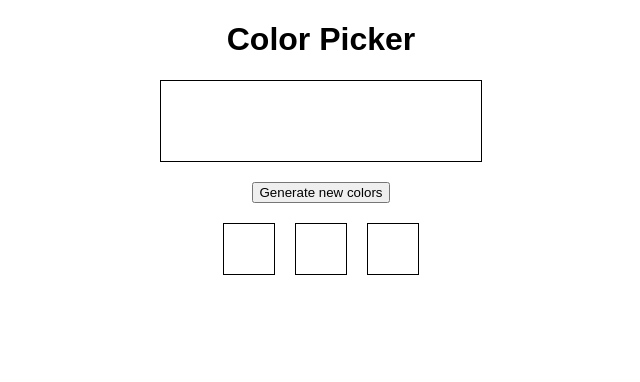
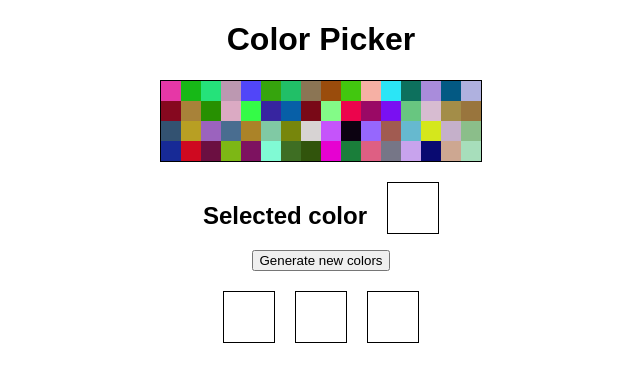
Before and after one commit to laurakelly1/color-picker, a React (Create React App) app: page / in a window 1280 px wide. Shown: the top 382 px of the page, without its empty margins (319-959 px from the left). Built offline with nearby package versions, Linux system fonts and the light colour scheme.

Commit message:
Color Picker presenting on load

```diff
--- a/src/App.js
+++ b/src/App.js
@@ -4,9 +4,6 @@ import Form from "./components/Form";
 import Display from "./components/Display";
 
 export default function App() {
-  //This state will carry the choose color and pass it to the boxes
-  const [color, setColor] = React.useState(null);
-
   //function to get a color
   const randomColor = () => {
     const randomColor = () => Math.floor(Math.random() * 256);
@@ -17,8 +14,7 @@ export default function App() {
   };
 
   //function to build ColorPicker
-
-  const getColor = () => {
+  const getColors = () => {
     let colorArray = [];
 
     //remove previous colors
@@ -42,11 +38,24 @@ export default function App() {
     }
   };
 
+  // Show colors on load
+  React.useEffect(() => {
+    getColors();
+  });
+
+  //This state will carry the choose color and pass it to the boxes
+  const [color, setColor] = React.useState("Selected color");
+
   return (
     <div className="App">
       <h1>Color Picker</h1>
       <div className="colorPicker"></div>
-      <Form colorSearch={getColor} />
+      <div className="selected">
+        <h2>{color}</h2>
+        <div className="selectedBlock"></div>
+      </div>
+
+      <Form colorSearch={getColors} />
       <Display />
     </div>
   );
--- a/src/styles.css
+++ b/src/styles.css
@@ -17,6 +17,18 @@
   width: 20px;
   height: 20px;
 }
+
+.selected {
+  display: flex;
+  justify-content: center;
+  gap: 20px;
+}
+.selectedBlock {
+  border: 1px solid black;
+  height: 50px;
+  width: 50px;
+}
+
 .squares {
   display: flex;
   justify-content: center;
```
